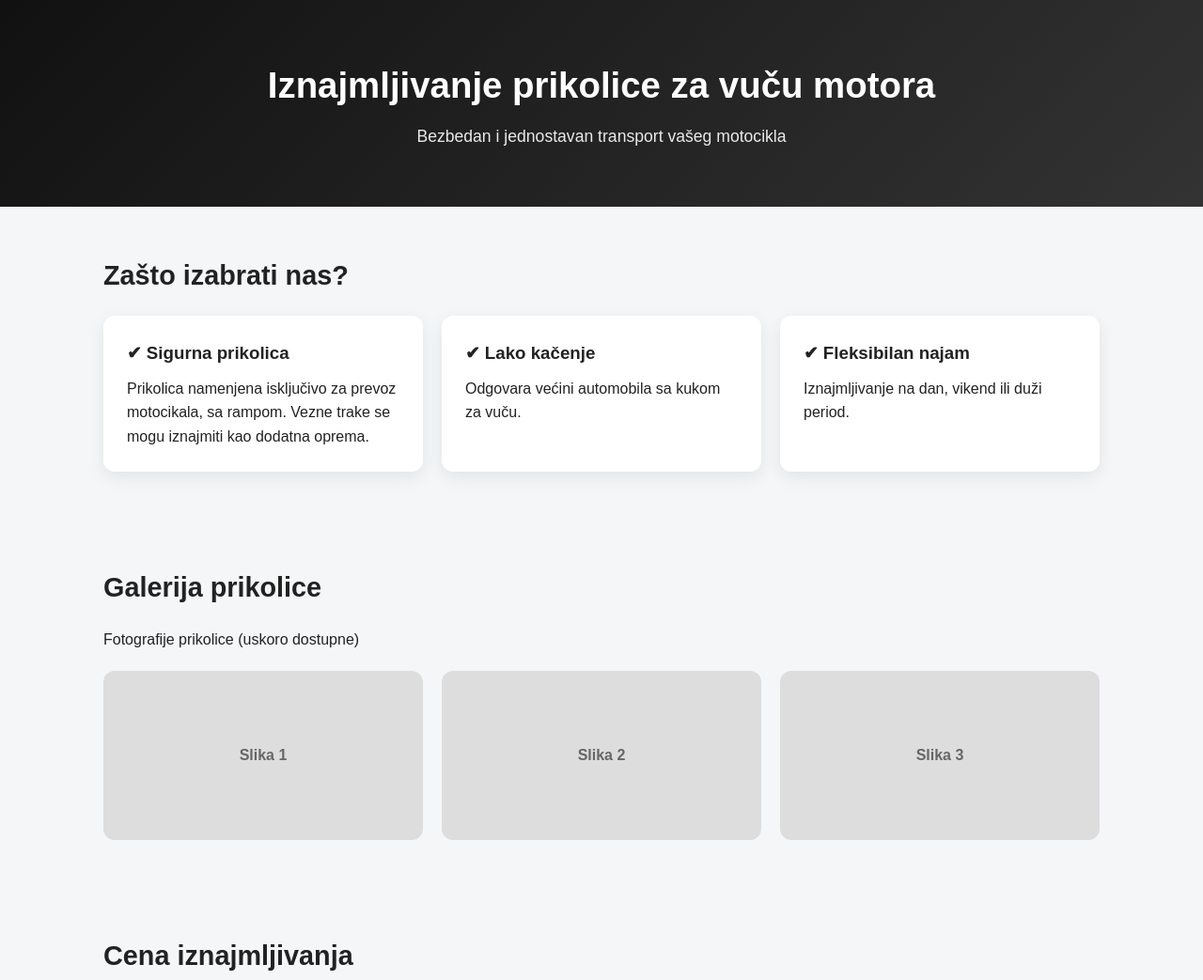
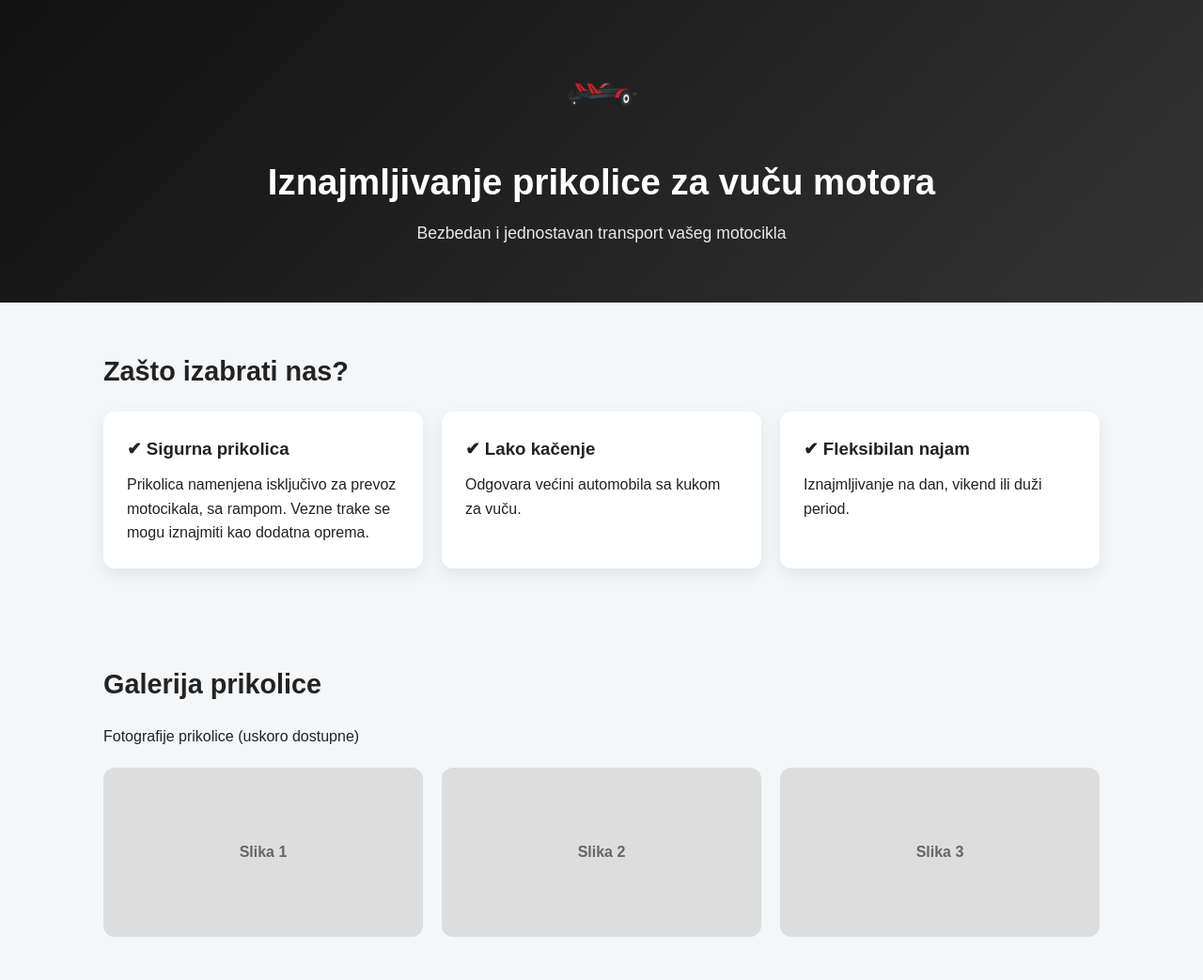
Before and after one commit to bobans/moto-prikolica, a plain HTML site: page index.html in a window 1280 px wide. Shown: the top 1043 px of the page at 94% size. Drawn offline with Linux system fonts and the light colour scheme.

Commit message:
Add logo

```diff
--- a/index.html
+++ b/index.html
@@ -11,6 +11,7 @@
     * { box-sizing: border-box; margin: 0; padding: 0; font-family: Arial, Helvetica, sans-serif; }
     body { background: #f4f6f8; color: #222; line-height: 1.6; }
     header { background: linear-gradient(135deg, #111, #333); color: #fff; padding: 60px 20px; text-align: center; }
+	header img { width: 80px; height: 80px; margin-bottom: 15px; }
     header h1 { font-size: 2.4rem; margin-bottom: 10px; }
     header p { font-size: 1.1rem; opacity: 0.9; }
 
@@ -36,6 +37,7 @@
 <body>
 
 <header>
+  <img src="images/logo.png" alt="Logo prikolice" />
   <h1>Iznajmljivanje prikolice za vuču motora</h1>
   <p>Bezbedan i jednostavan transport vašeg motocikla</p>
 </header>
```
Also changed, not shown: images/logo.png (added).
